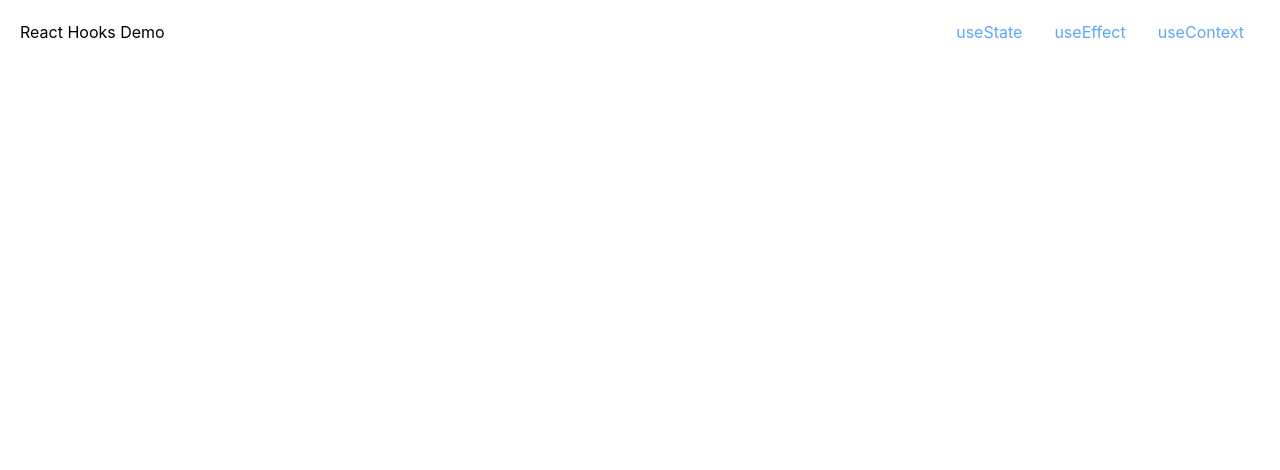
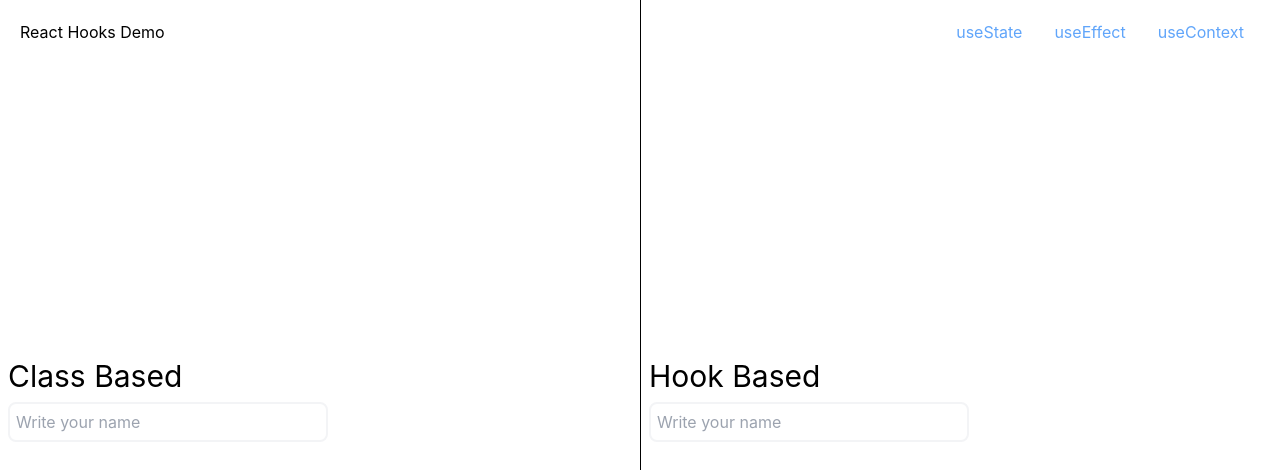
Before and after one commit to AiSirachcha21/hooks-demo, a React (Create React App) app: page /useState in a window 1280 px wide. Shown: the top 470 px of the page. Built offline with nearby package versions, Linux system fonts and the light colour scheme.

Commit message:
Add useState demo

```diff
--- a/src/components/useStateHook/CCounter.jsx
+++ b/src/components/useStateHook/CCounter.jsx
@@ -1,7 +1,32 @@
 import React from "react";
 
-function CCounter() {
-	return <div></div>;
+class CCounter extends React.Component {
+	constructor(props) {
+		super(props);
+		this.state = {
+			name: null,
+		};
+	}
+
+	render() {
+		return (
+			<section className="h-screen flex flex-col justify-center p-2">
+				<h1 className="text-3xl mb-2">Class Based</h1>
+				<div className="flex flex-row items-center space-x-2">
+					<input
+						className="border-gray-100 border-solid border-2 p-1.5 rounded-lg w-80 focus:outline-none focus:border-blue-100 transition ease-in-out duration-300"
+						placeholder="Write your name"
+						onChange={(e) => this.setState({ name: e.target.value })}
+					/>
+					<div className="my-4">
+						{this.state.name && (
+							<h1 className="text-xl">Hi there {this.state.name}</h1>
+						)}
+					</div>
+				</div>
+			</section>
+		);
+	}
 }
 
 export default CCounter;
--- /dev/null
+++ b/src/components/useStateHook/FCounter.jsx
@@ -0,0 +1,23 @@
+import React, { useState } from "react";
+
+function FCounter() {
+	const [name, setName] = useState(null);
+
+	return (
+		<section className="h-screen flex flex-col justify-center p-2">
+			<h1 className="text-3xl mb-2">Hook Based</h1>
+			<div className="flex flex-row items-center space-x-2">
+				<input
+					className="border-gray-100 border-solid border-2 p-1.5 rounded-lg w-80 focus:outline-none focus:border-blue-100 transition ease-in-out duration-300"
+					placeholder="Write your name"
+					onChange={(e) => setName(e.target.value)}
+				/>
+				<div className="my-4">
+					{name && <h1 className="text-xl">Hi there {name}</h1>}
+				</div>
+			</div>
+		</section>
+	);
+}
+
+export default FCounter;
--- a/src/pages/UseStatePage.jsx
+++ b/src/pages/UseStatePage.jsx
@@ -1,10 +1,20 @@
 import React from "react";
 import Navbar from "../components/common/Navbar";
+import CCounter from "../components/useStateHook/CCounter";
+import FCounter from "../components/useStateHook/FCounter";
 
 function UseStatePage() {
 	return (
 		<div>
 			<Navbar />
+			<section className="grid grid-cols-2 grid-rows-1 divide-x divide-black">
+				<div>
+					<CCounter />
+				</div>
+				<div>
+					<FCounter />
+				</div>
+			</section>
 		</div>
 	);
 }
```
